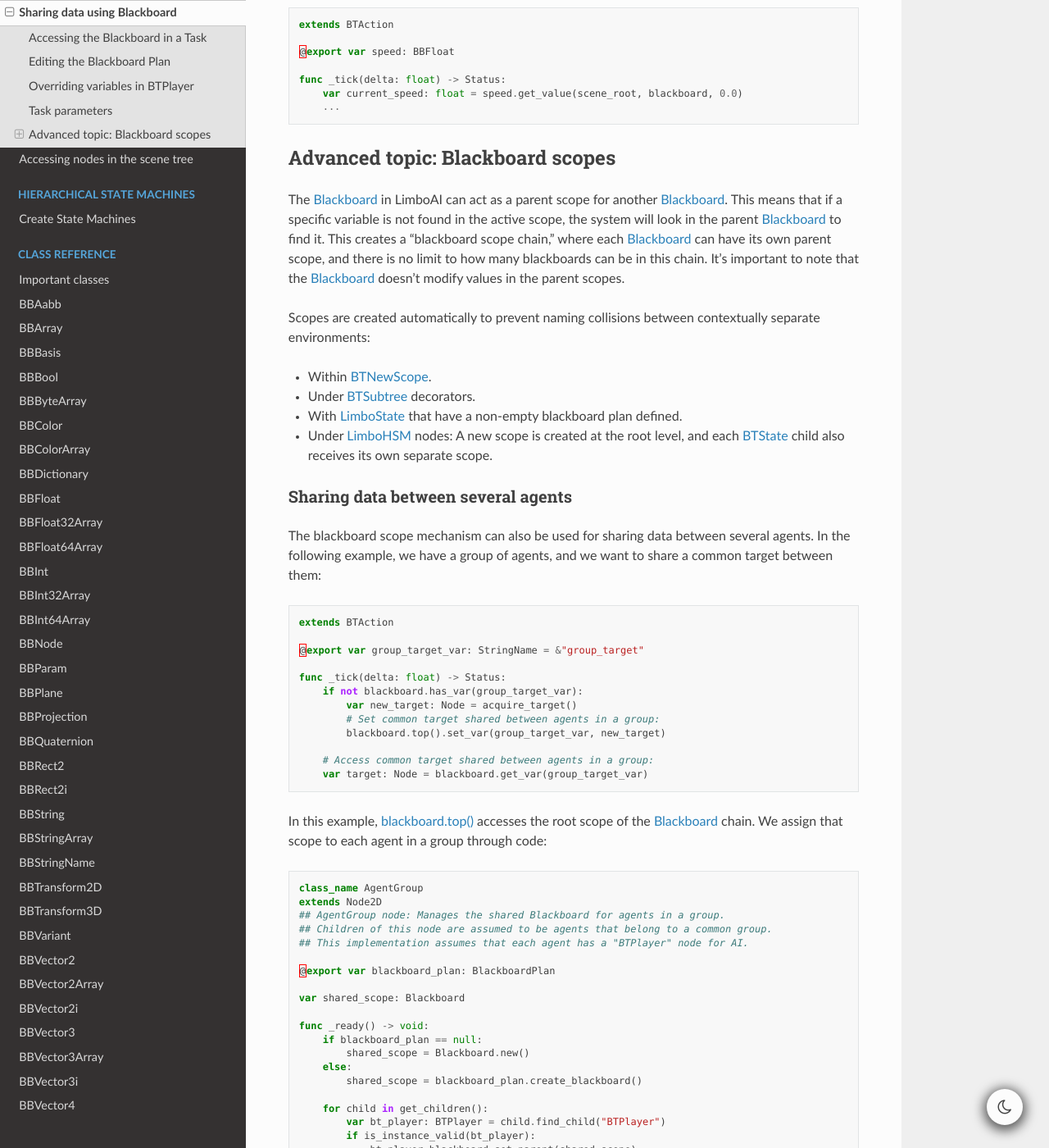
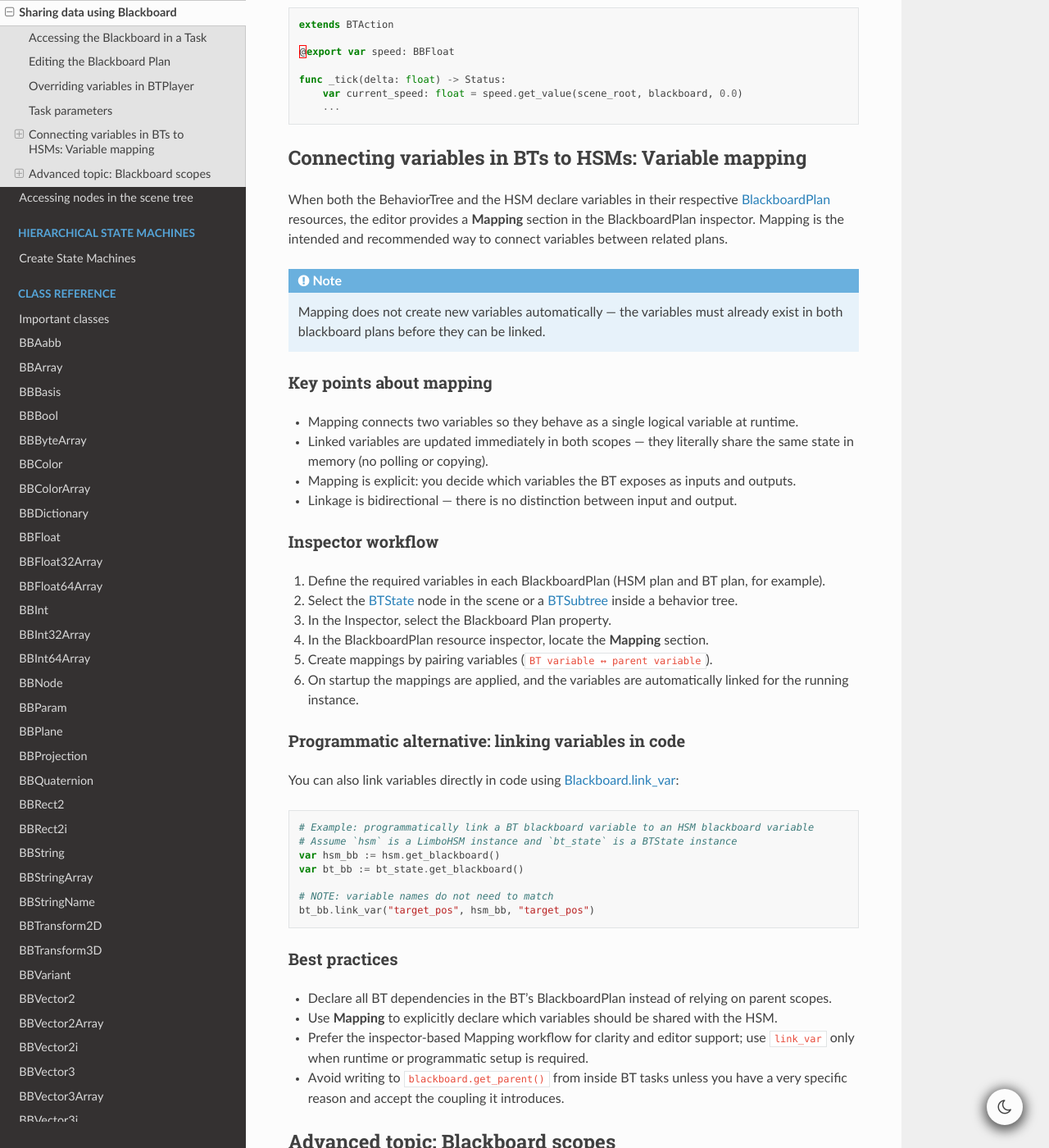
Before and after one commit to limbonaut/limboai, a Sphinx documentation site: the page built from doc/source/behavior-trees/using-blackboard.rst, in a window 1280 px wide and 1400 px high, scrolled down 2125 px. Shown: the whole window at 82% size. Built offline with Sphinx 7.4.7 and the Read the Docs theme 3.1.0, drawn with Linux system fonts in a browser that asks for light colours; pages that are not in the unit, such as notebooks, are missing from menus.

Commit message:
Docs: Explain variable mapping

```diff
--- a/doc/source/behavior-trees/using-blackboard.rst
+++ b/doc/source/behavior-trees/using-blackboard.rst
@@ -111,6 +111,64 @@
         var current_speed: float = speed.get_value(scene_root, blackboard, 0.0)
         ...
 
+Connecting variables in BTs to HSMs: Variable mapping
+-----------------------------------------------------
+
+When both the BehaviorTree and the HSM declare variables in their respective
+:ref:`BlackboardPlan <class_BlackboardPlan>` resources, the editor provides a **Mapping**
+section in the BlackboardPlan inspector. Mapping is the intended and recommended way to
+connect variables between related plans.
+
+.. note::
+   Mapping does not create new variables automatically — the variables must already
+   exist in both blackboard plans before they can be linked.
+
+Key points about mapping
+~~~~~~~~~~~~~~~~~~~~~~~~
+
+* Mapping connects two variables so they behave as a single logical variable at runtime.
+* Linked variables are updated immediately in both scopes — they literally share the
+  same state in memory (no polling or copying).
+* Mapping is explicit: you decide which variables the BT exposes as inputs and outputs.
+* Linkage is bidirectional — there is no distinction between input and output.
+
+Inspector workflow
+~~~~~~~~~~~~~~~~~~
+
+1. Define the required variables in each BlackboardPlan (HSM plan and BT plan, for example).
+2. Select the :ref:`BTState <class_BTState>` node in the scene or a :ref:`BTSubtree <class_BTSubtree>`
+   inside a behavior tree.
+3. In the Inspector, select the Blackboard Plan property.
+4. In the BlackboardPlan resource inspector, locate the **Mapping** section.
+5. Create mappings by pairing variables (``BT variable ↔ parent variable``).
+6. On startup the mappings are applied, and the variables are automatically linked
+   for the running instance.
+
+Programmatic alternative: linking variables in code
+~~~~~~~~~~~~~~~~~~~~~~~~~~~~~~~~~~~~~~~~~~~~~~~~~~~
+
+You can also link variables directly in code using :ref:`Blackboard.link_var <class_Blackboard_method_link_var>`:
+
+.. code-block:: gdscript
+
+   # Example: programmatically link a BT blackboard variable to an HSM blackboard variable
+   # Assume `hsm` is a LimboHSM instance and `bt_state` is a BTState instance
+   var hsm_bb := hsm.get_blackboard()
+   var bt_bb := bt_state.get_blackboard()
+
+   # NOTE: variable names do not need to match
+   bt_bb.link_var("target_pos", hsm_bb, "target_pos")
+
+Best practices
+~~~~~~~~~~~~~~
+
+* Declare all BT dependencies in the BT’s BlackboardPlan instead of relying on parent scopes.
+* Use **Mapping** to explicitly declare which variables should be shared with the HSM.
+* Prefer the inspector-based Mapping workflow for clarity and editor support; use
+  ``link_var`` only when runtime or programmatic setup is required.
+* Avoid writing to ``blackboard.get_parent()`` from inside BT tasks unless you have
+  a very specific reason and accept the coupling it introduces.
+
 Advanced topic: Blackboard scopes
 ---------------------------------
 
```
